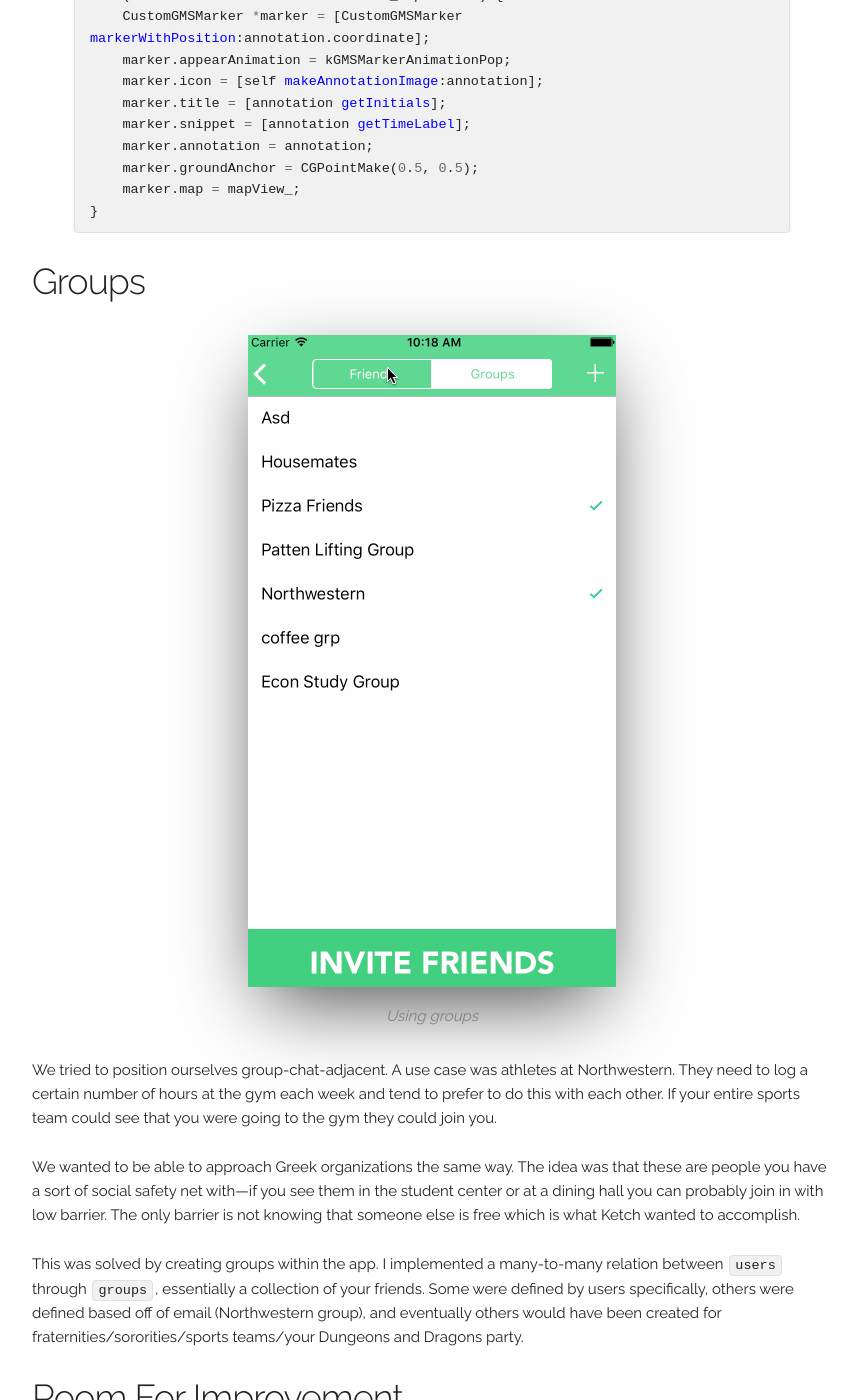
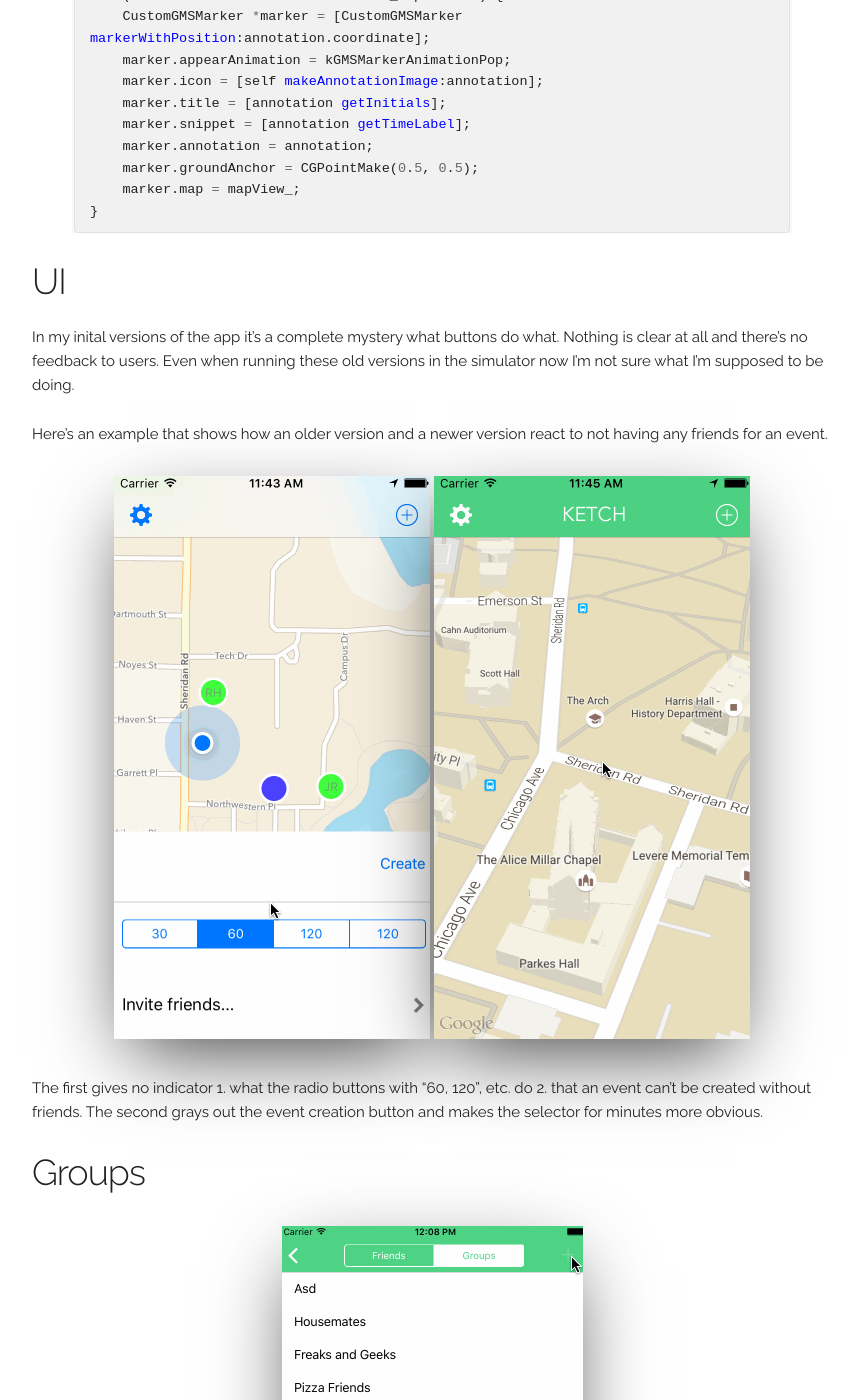
Before and after one commit to anderoonies/anderoonies.github.io, a Jekyll site: the page built from _projects/ketch.md, in a window 1280 px wide and 1400 px high, scrolled down 2526 px. Shown: the whole window, without its empty margins (208-1066 px from the left). Built offline with Jekyll 4.4.1, drawn with Linux system fonts in a browser that asks for light colours; nearby versions of some CDN libraries.

Commit message:
some updates to ketch stuff

```diff
--- a/_projects/ketch.md
+++ b/_projects/ketch.md
@@ -62,10 +62,24 @@ for (FriendAnnotation *annotation in _mapMarkers) {
 }
 {% endhighlight %}
 
+### UI
+
+In my inital versions of the app it's a complete mystery what buttons do what. Nothing is clear at all and there's no feedback to users. Even when running these old versions in the simulator now I'm not sure what I'm supposed to be doing.
+
+Here's an example that shows how an older version and a newer version react to not having any friends for an event.
+
+<div class="image-feature">
+  <img src="/projects/ketch/old-ketch.gif" class="drop-shadow">
+  <img src="/projects/ketch/new-ketch.gif" class="drop-shadow">
+</div>
+
+The first gives no indicator 1. what the radio buttons with "60, 120", etc. do 2. that an event can't be created without friends.
+The second grays out the event creation button and makes the selector for minutes more obvious.
+
 ### Groups
 
 <div class="image-feature">
-  <img src="/projects/ketch/ketch-groups.gif" class="drop-shadow">
+  <img src="/projects/ketch/groups.gif" class="drop-shadow">
   <div class="caption"> Using groups </div>
 </div>
 
```
Also changed, not shown: _projects/ketch/groups.gif (added), _projects/ketch/ketch-groups.gif (deleted), _projects/ketch/new-ketch.gif (added), _projects/ketch/old-ketch.gif (added).
